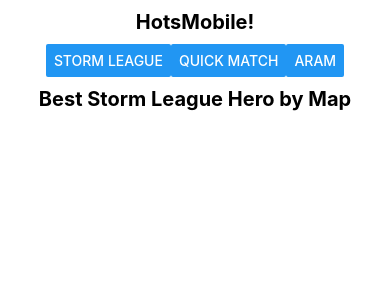
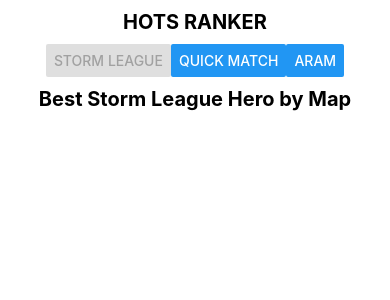
Before and after one commit to jeanbeanie/hots-mobile, a React Native app: screen / in a window 390 px wide. Shown: the top 300 px of the page. Built offline with nearby package versions, Linux system fonts and the light colour scheme; what react-native would draw is missing.

Commit message:
moved type to data file, added logic for game mode disabled button

```diff
--- a/App.tsx
+++ b/App.tsx
@@ -16,10 +16,6 @@
 
 import {Colors} from 'react-native/Libraries/NewAppScreen';
 import {gameModes, gameMaps, gameHeroes} from './src/initialData';
-type IThumbnailProps = {
-  name: string;
-  imageURL: string;
-};
 
 type IVoteCount = {
   up: number;
@@ -41,7 +37,7 @@
 }
 
 interface IFilterProps {
-  links: {label: string; onClick: () => void}[];
+  links: {label: string; isDisabled:boolean; onClick: () => void}[];
 }
 
 const Filter = (props: IFilterProps) => {
@@ -52,6 +48,7 @@
           style={styles.navButton}
           title={link.label}
           onPress={link.onClick}
+          disabled={link.isDisabled}
         />
       ))}
     </View>
@@ -93,8 +90,12 @@
   };
 
   const returnFilterLinks = () => {
-    return gameModes.map((mode) => {
-      return {label: mode, onClick: () => {}};
+    return gameModes.map((mode, modeIndex) => {
+      return {
+        label: mode,
+        onClick: () => {},
+        isDisabled: state.currentMode === modeIndex,
+      };
     });
   };
 
@@ -114,7 +115,7 @@
           contentInsetAdjustmentBehavior="automatic"
           style={styles.scrollView}>
           <View style={styles.body}>
-            <Text style={styles.title}>HotsMobile!</Text>
+            <Text style={styles.title}>HOTS RANKER</Text>
             <Filter links={filterLinks} />
             <Text style={styles.title}>{title}</Text>
           </View>
--- a/src/initialData.ts
+++ b/src/initialData.ts
@@ -1,9 +1,15 @@
-export const gameModes: String[] = ['Storm League', 'Quick Match', 'ARAM'];
+type IThumbnailProps = {
+  name: string;
+  imageURL: string;
+};
+
+export const gameModes: string[] = ['Storm League', 'Quick Match', 'ARAM'];
 
 export const gameMaps: IThumbnailProps[] = [
   {name: 'Tomb of the SpiderQueen', imageURL: '/'},
   {name: 'Dragon Knight', imageURL: '/'},
 ];
+
 export const gameHeroes: IThumbnailProps[] = [
   {name: 'Lunara', imageURL: '/'},
   {name: 'Raynor', imageURL: '/'},
```
